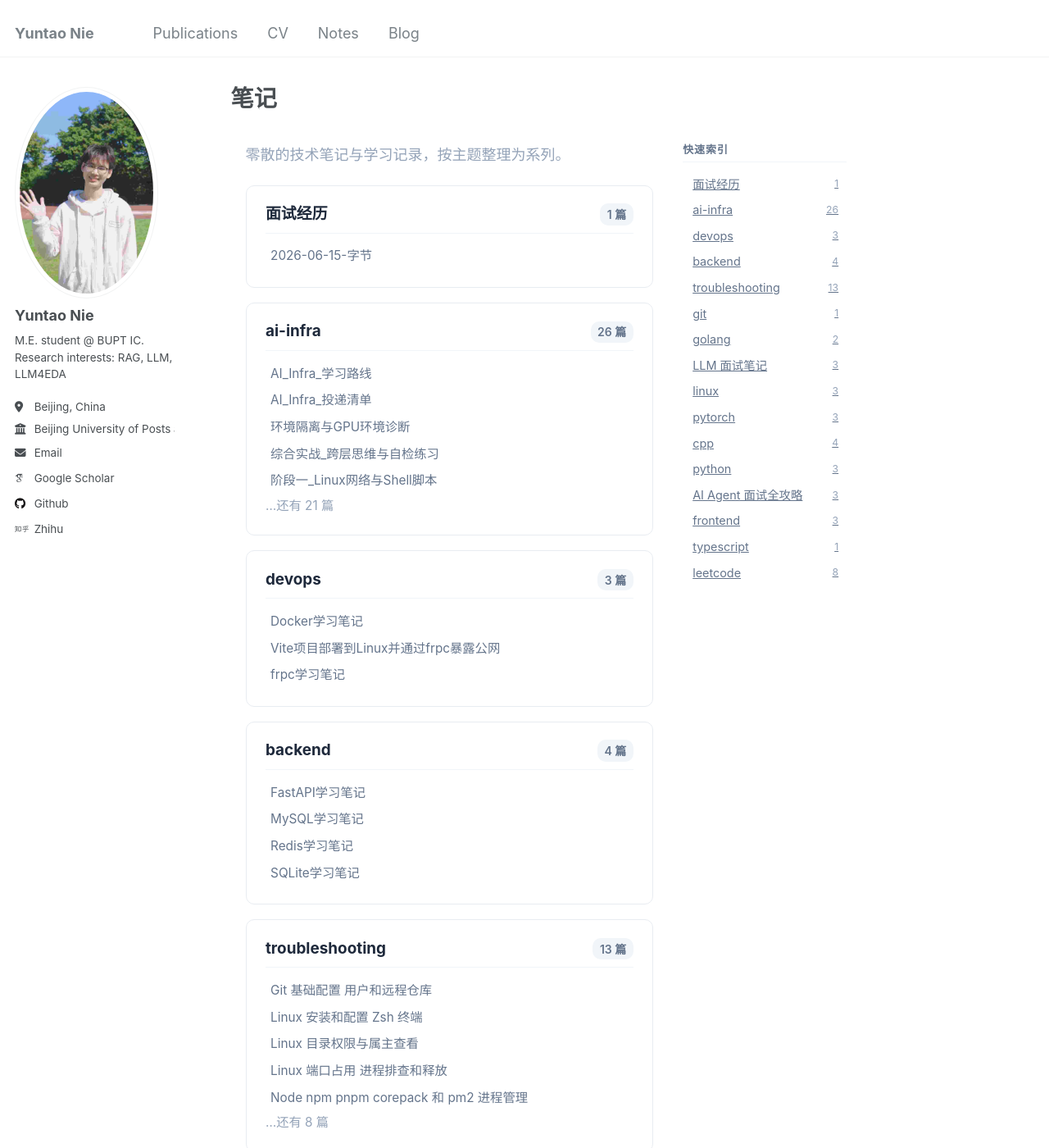
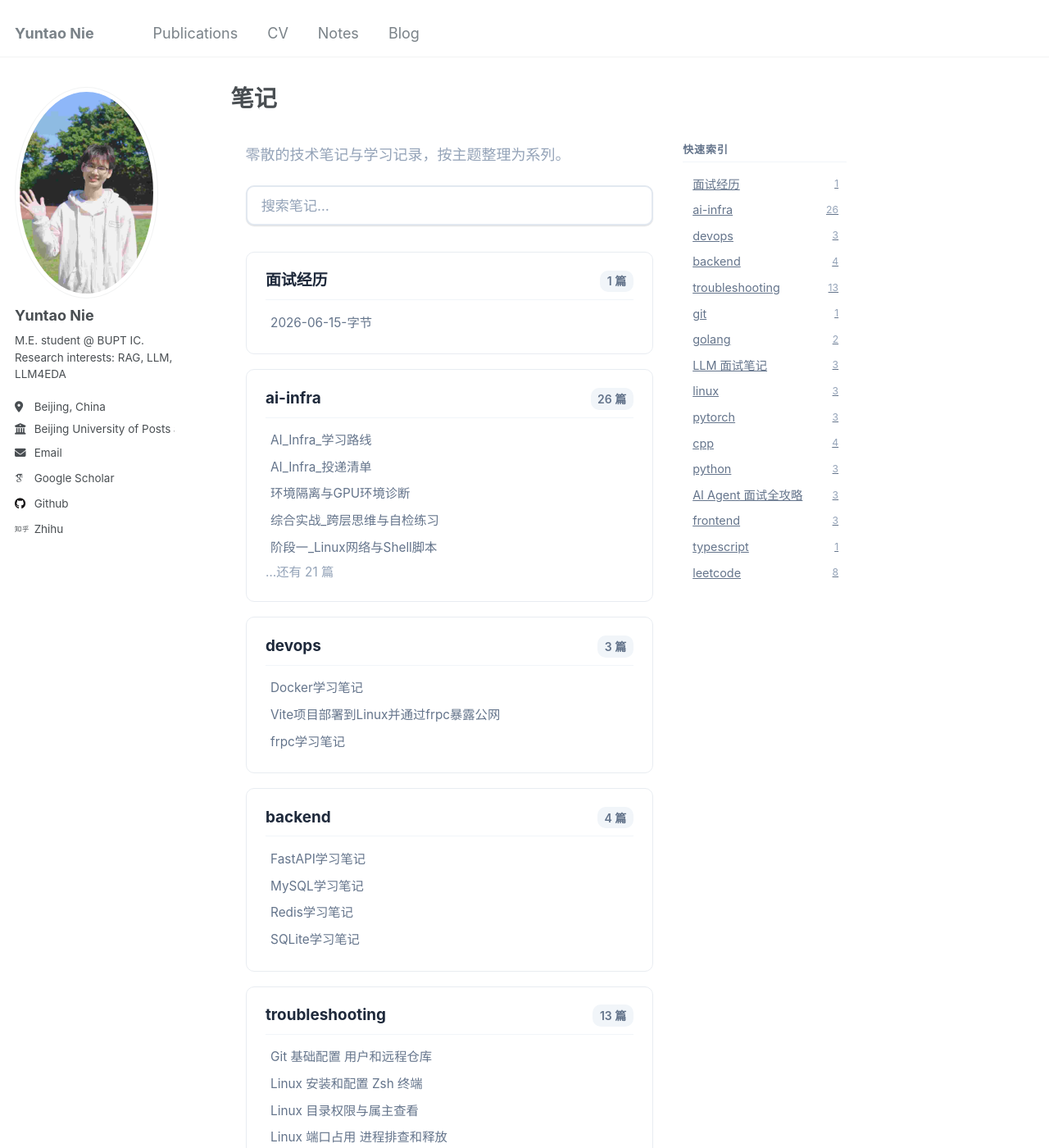
Before and after one commit to 1571859588/1571859588.github.io, a Jekyll site: the page built from _pages/notes.md, in a window 1280 px wide and 1400 px high. Shown: the whole window at 82% size. Built offline with Jekyll 4.4.1, drawn with Linux system fonts in a browser that asks for light colours; some web fonts are replaced.

Commit message:
@ feat: add fuzzy search to Notes hub page
- Search input at top of hub page
- Index embedded as JSON containing title, series, URL, and content snippet
- Fuzzy matching against title (weighted high), series name, and content
- Results dropdown shows: note title, series, and matching context line
- Click any result to navigate directly to the note
- ESC or click outside to close results

Co-Authored-By: Claude Opus 4.8 <noreply@anthropic.com>
@

```diff
--- a/_pages/notes.md
+++ b/_pages/notes.md
@@ -10,6 +10,13 @@ toc: false
   <div class="notes-hub-main">
     <p class="notes-hub-subtitle">零散的技术笔记与学习记录，按主题整理为系列。</p>
 
+    <!-- Search -->
+    <div class="notes-search" id="notes-search">
+      <input type="text" class="notes-search-input" id="notes-search-input"
+             placeholder="搜索笔记…" autocomplete="off">
+      <div class="notes-search-results" id="notes-search-results" style="display:none"></div>
+    </div>
+
     {% assign series_list = "" | split: "" %}
     {% for note in site.notes %}
       {% assign st = note.series_title | default: note.series %}
@@ -18,7 +25,7 @@ toc: false
       {% endunless %}
     {% endfor %}
 
-    <div class="notes-series-grid">
+    <div class="notes-series-grid" id="notes-series-grid">
     {% for st in series_list %}
       {% assign series_notes = "" | split: "" %}
       {% for note in site.notes %}
@@ -54,7 +61,6 @@ toc: false
     </div>
   </div>
 
-  <!-- Right: series quick index (scrollspy) -->
   <aside class="notes-hub-sidebar" id="notes-hub-sidebar">
     <div class="notes-hub-sidebar-inner">
       <h4 class="notes-hub-sidebar-title">快速索引</h4>
@@ -81,6 +87,95 @@ toc: false
     </div>
   </aside>
 </div>
+
+<!-- Search index (embedded JSON) -->
+<script id="notes-search-data" type="application/json">
+[
+{% for note in site.notes %}
+  {
+    "title": {{ note.title | jsonify }},
+    "series": {{ note.series_title | default: note.series | jsonify }},
+    "url": {{ note.url | relative_url | jsonify }},
+    "snippet": {{ note.content | strip_html | strip_newlines | replace: '"', '\"' | truncate: 600 | jsonify }}
+  }{% unless forloop.last %},{% endunless %}
+{% endfor %}
+]
+</script>
+
+<script>
+(function() {
+  var input  = document.getElementById('notes-search-input');
+  var resultsBox = document.getElementById('notes-search-results');
+  var grid   = document.getElementById('notes-series-grid');
+  var dataEl = document.getElementById('notes-search-data');
+  if (!input || !resultsBox || !dataEl) return;
+
+  var notes = JSON.parse(dataEl.textContent);
+
+  function search(query) {
+    var q = query.toLowerCase().trim();
+    if (q.length < 1) { resultsBox.style.display = 'none'; return; }
+
+    var hits = [];
+    notes.forEach(function(n) {
+      var score = 0;
+      var context = '';
+
+      // Title match (high weight)
+      if (n.title.toLowerCase().indexOf(q) !== -1) { score += 100; context = n.title; }
+      // Series match
+      if (n.series.toLowerCase().indexOf(q) !== -1) { score += 80; context = n.series; }
+      // Content match (lower weight)
+      var ci = n.snippet.toLowerCase().indexOf(q);
+      if (ci !== -1) {
+        score += 40;
+        var start = Math.max(0, ci - 30);
+        var end   = Math.min(n.snippet.length, ci + q.length + 60);
+        context = (start > 0 ? '…' : '') + n.snippet.substring(start, end) + (end < n.snippet.length ? '…' : '');
+      }
+
+      if (score > 0) {
+        hits.push({ note: n, score: score, context: context });
+      }
+    });
+
+    hits.sort(function(a, b) { return b.score - a.score; });
+    hits = hits.slice(0, 15);
+
+    if (hits.length === 0) {
+      resultsBox.innerHTML = '<div class="notes-search-empty">无匹配结果</div>';
+    } else {
+      var html = '';
+      hits.forEach(function(h) {
+        html += '<a href="' + h.note.url + '" class="notes-search-hit">' +
+                '<span class="notes-search-hit-title">' + escapeHtml(h.note.title) + '</span>' +
+                '<span class="notes-search-hit-series">' + escapeHtml(h.note.series) + '</span>' +
+                '<span class="notes-search-hit-context">' + escapeHtml(h.context) + '</span>' +
+                '</a>';
+      });
+      resultsBox.innerHTML = html;
+    }
+    resultsBox.style.display = 'block';
+  }
+
+  function escapeHtml(s) {
+    return s.replace(/&/g,'&amp;').replace(/</g,'&lt;').replace(/>/g,'&gt;').replace(/"/g,'&quot;');
+  }
+
+  input.addEventListener('input', function() { search(this.value); });
+  input.addEventListener('focus', function() { if (this.value.trim()) search(this.value); });
+
+  // Hide results on outside click
+  document.addEventListener('click', function(e) {
+    if (!e.target.closest('#notes-search')) resultsBox.style.display = 'none';
+  });
+
+  // Keyboard navigation
+  input.addEventListener('keydown', function(e) {
+    if (e.key === 'Escape') { resultsBox.style.display = 'none'; this.blur(); }
+  });
+})();
+</script>
 
 <script>
 (function() {
--- a/_sass/_notes.scss
+++ b/_sass/_notes.scss
@@ -699,7 +699,100 @@
 .notes-hub-subtitle {
   font-size: 0.92em;
   color: #94a3b8;
-  margin-bottom: 2em;
+  margin-bottom: 1.2em;
+}
+
+/* ── Search ── */
+.notes-search {
+  position: relative;
+  margin-bottom: 1.8em;
+}
+
+.notes-search-input {
+  display: block;
+  width: 100%;
+  padding: 0.7em 1em;
+  font-size: 0.95em;
+  font-family: inherit;
+  color: #1e293b;
+  background: #fff;
+  border: 2px solid #e2e8f0;
+  border-radius: 10px;
+  outline: none;
+  transition: border-color 0.2s, box-shadow 0.2s;
+
+  &::placeholder {
+    color: #94a3b8;
+  }
+
+  &:focus {
+    border-color: #3b82f6;
+    box-shadow: 0 0 0 3px rgba(59,130,246,0.1);
+  }
+}
+
+.notes-search-results {
+  position: absolute;
+  top: 100%;
+  left: 0;
+  right: 0;
+  margin-top: 4px;
+  max-height: 60vh;
+  overflow-y: auto;
+  background: #fff;
+  border: 1px solid #e2e8f0;
+  border-radius: 10px;
+  box-shadow: 0 8px 30px rgba(0,0,0,0.12);
+  z-index: 500;
+}
+
+.notes-search-empty {
+  padding: 1.5em;
+  text-align: center;
+  color: #94a3b8;
+  font-size: 0.9em;
+}
+
+.notes-search-hit {
+  display: flex;
+  flex-direction: column;
+  gap: 0.15em;
+  padding: 0.7em 1em;
+  text-decoration: none;
+  border-bottom: 1px solid #f1f5f9;
+  transition: background 0.1s;
+
+  &:last-child {
+    border-bottom: none;
+  }
+
+  &:hover, &:focus {
+    background: #f8fafc;
+    text-decoration: none;
+  }
+}
+
+.notes-search-hit-title {
+  font-size: 0.92em;
+  font-weight: 600;
+  color: #1e293b;
+}
+
+.notes-search-hit-series {
+  font-size: 0.75em;
+  color: #3b82f6;
+}
+
+.notes-search-hit-context {
+  font-size: 0.78em;
+  color: #64748b;
+  line-height: 1.4;
+  margin-top: 0.15em;
+  /* Truncate long context to 2 lines */
+  display: -webkit-box;
+  -webkit-line-clamp: 2;
+  -webkit-box-orient: vertical;
+  overflow: hidden;
 }
 
 .notes-hub-sidebar {
```
